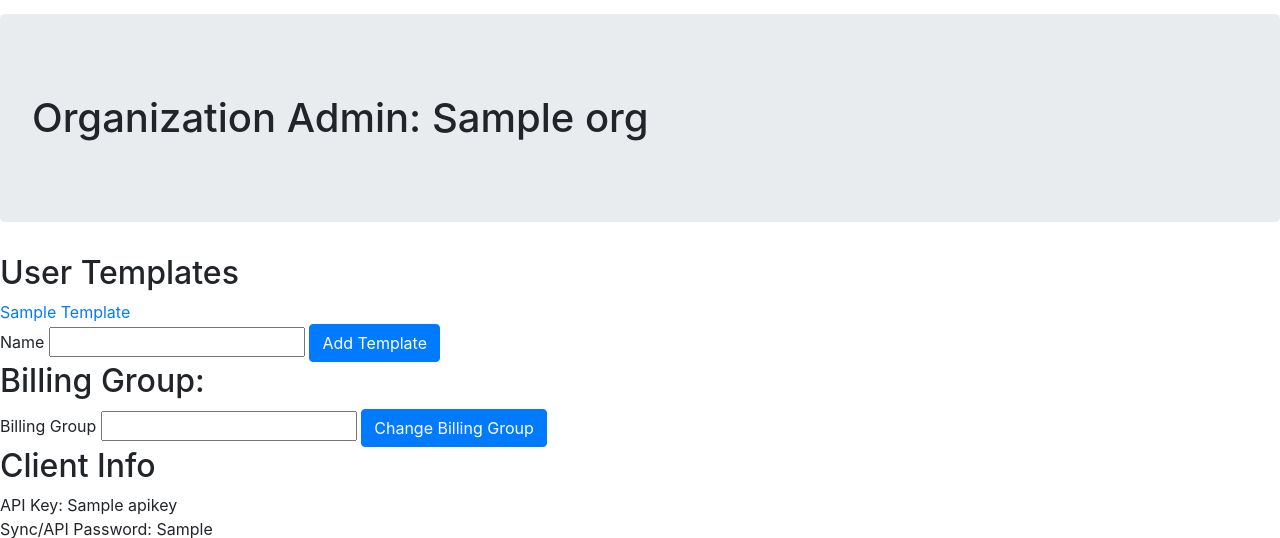
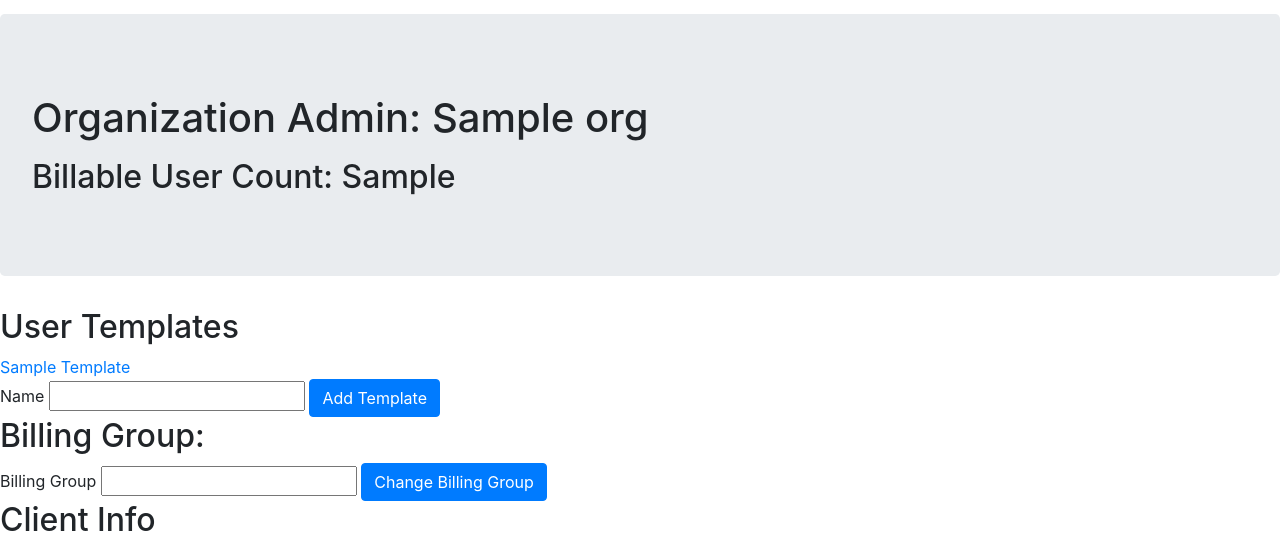
Before and after one commit to graysonhead/MADST, a Flask app: template app/templates/admin_org.html in a window 1280 px wide. Shown: the part 56-594 px from the top of the page. Run offline with Flask 2, Linux system fonts and the light colour scheme; tables that the repository leaves empty hold one stand-in row (values such as "Sample post"); the template is opened without the code that fills it: values that come from a table or form of the project are taken from there, most other values are stand-ins (such as "Sample title", 1, 10 or a date in 2020); parts of the project's set-up code (start-up, migrations or seed data) failed here and were passed over; some libraries are stand-ins or nearby versions.

Commit message:
add billable user count to org view

```diff
--- a/app/templates/admin_org.html
+++ b/app/templates/admin_org.html
@@ -4,6 +4,7 @@
 <main role="main">
     <div class="jumbotron">
             <p><h1>Organization Admin: {{ org.name }}</h1></p>
+            <p><h2>Billable User Count: {{ org.billable_users }}</h2></p>
     </div>
     <div><h2>User Templates</h2>
         {% for i in templates %}
```
